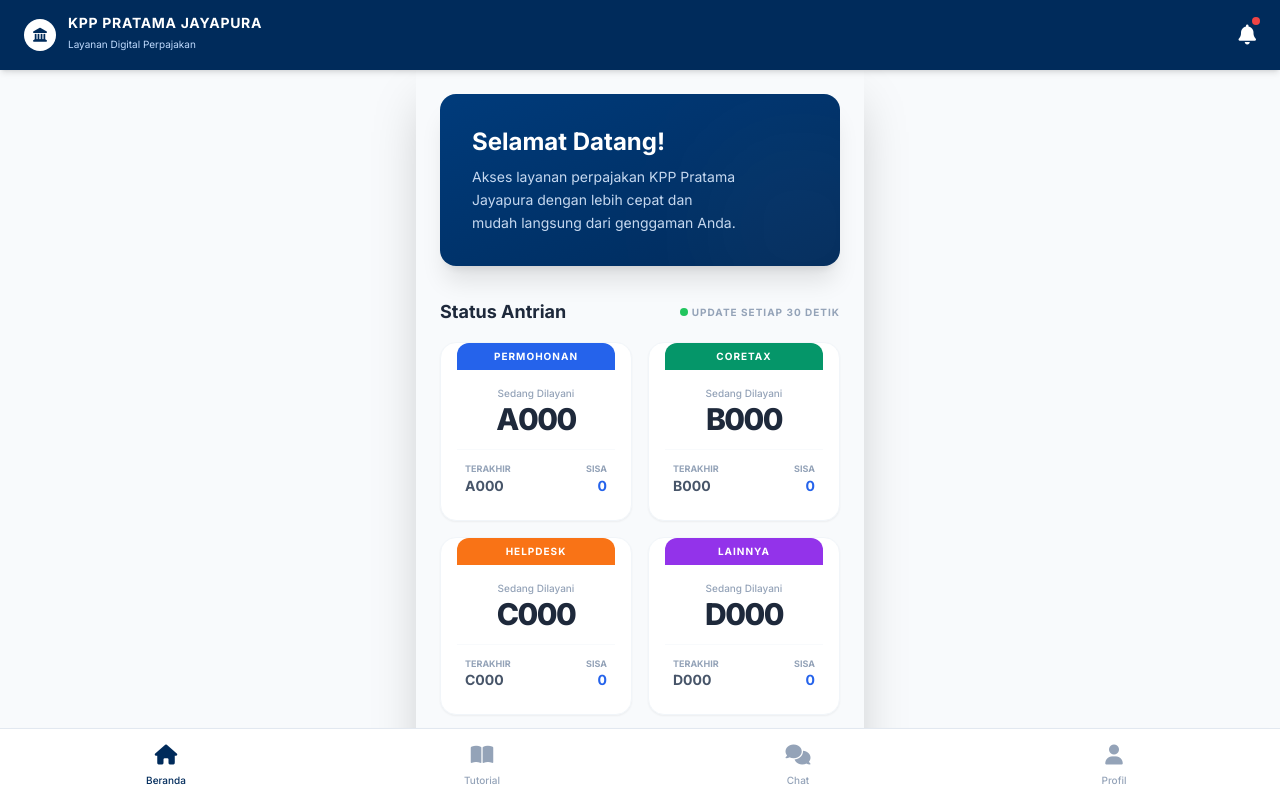
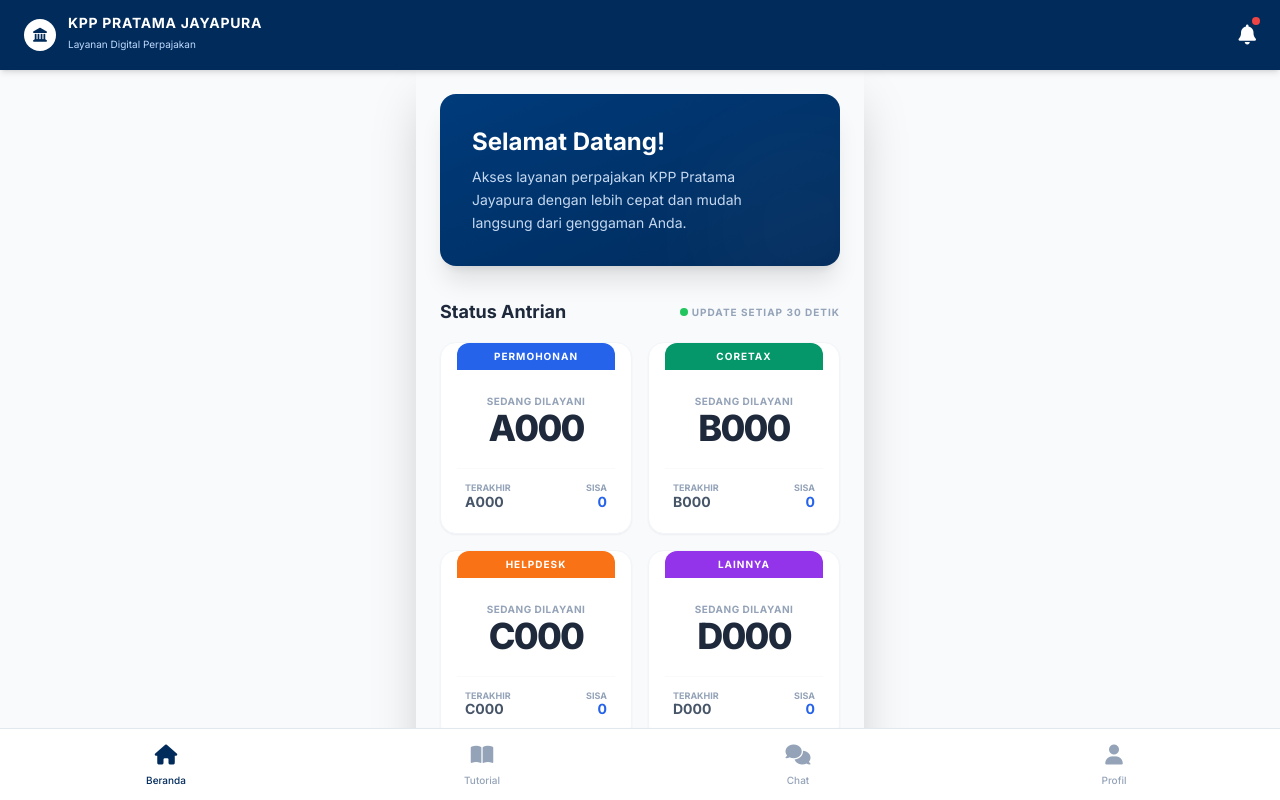
Before and after one commit to toocuilkerja-lab/aplikasi_952, a React (Vite) app: page / in a window 1280 px wide. Shown: the top 800 px of the page. Built offline with nearby package versions, Linux system fonts and the light colour scheme; no server answers.

Commit message:
feat: Improve queue card typography and spacing
Adjusted font sizes, weights, and line heights on the home page's queue cards to enhance readability and visual hierarchy. Added `min-h` to the "Sedang Dilayani" section for consistent vertical alignment.

```diff
--- a/pages/Home.tsx
+++ b/pages/Home.tsx
@@ -14,9 +14,9 @@ const QueueCard: React.FC<{ queue: QueueInfo }> = ({ queue }) => {
         {queue.label}
       </div>
 
-      <div className="flex flex-col items-center justify-center mb-3 mt-1">
-        <span className="text-[10px] text-slate-400 font-medium">Sedang Dilayani</span>
-        <span className="text-3xl font-black text-slate-800 tracking-tighter">{queue.current}</span>
+      <div className="flex flex-col items-center justify-center min-h-[70px] w-full mb-3 mt-1">
+        <span className="text-[10px] text-slate-400 font-bold uppercase tracking-wider leading-none mb-1">Sedang Dilayani</span>
+        <span className="text-4xl font-black text-slate-800 tracking-tighter leading-none">{queue.current}</span>
       </div>
 
       <div className="w-full h-px bg-slate-50 mb-3"></div>
@@ -24,11 +24,11 @@ const QueueCard: React.FC<{ queue: QueueInfo }> = ({ queue }) => {
       <div className="flex justify-between w-full px-2 mb-2">
         <div className="text-left">
           <p className="text-[9px] text-slate-400 uppercase font-bold">Terakhir</p>
-          <p className="text-sm font-bold text-slate-600">{queue.last}</p>
+          <p className="text-sm font-bold text-slate-600 leading-none">{queue.last}</p>
         </div>
         <div className="text-right">
           <p className="text-[9px] text-slate-400 uppercase font-bold">Sisa</p>
-          <p className="text-sm font-bold text-blue-600">{remaining}</p>
+          <p className="text-sm font-bold text-blue-600 leading-none">{remaining}</p>
         </div>
       </div>
 
@@ -72,7 +72,7 @@ const Home: React.FC<{ onSelectService: (category: ServiceCategory) => void }> =
       <div className="bg-gradient-to-br from-[#003B7B] to-[#002B5B] rounded-2xl p-8 text-white shadow-xl relative overflow-hidden">
         <div className="relative z-10">
           <h2 className="text-2xl font-bold mb-2">Selamat Datang!</h2>
-          <p className="text-blue-100 text-sm opacity-90 leading-relaxed max-w-[80%]">
+          <p className="text-blue-100 text-sm opacity-90 leading-relaxed pr-2">
             Akses layanan perpajakan KPP Pratama Jayapura dengan lebih cepat dan mudah langsung dari genggaman Anda.
           </p>
         </div>
@@ -126,7 +126,7 @@ const Home: React.FC<{ onSelectService: (category: ServiceCategory) => void }> =
           <i className="fa-solid fa-bullhorn text-amber-600"></i>
           <h4 className="text-xs font-bold text-amber-900 uppercase tracking-wider">Informasi Terbaru</h4>
         </div>
-        <ul className="space-y-4">
+        <ul className="space-y-2">
           <li className="flex items-start space-x-2">
             <div className="w-1.5 h-1.5 rounded-full bg-amber-400 mt-1.5 shrink-0"></div>
             <p className="text-[11px] text-amber-800 leading-relaxed">
```
